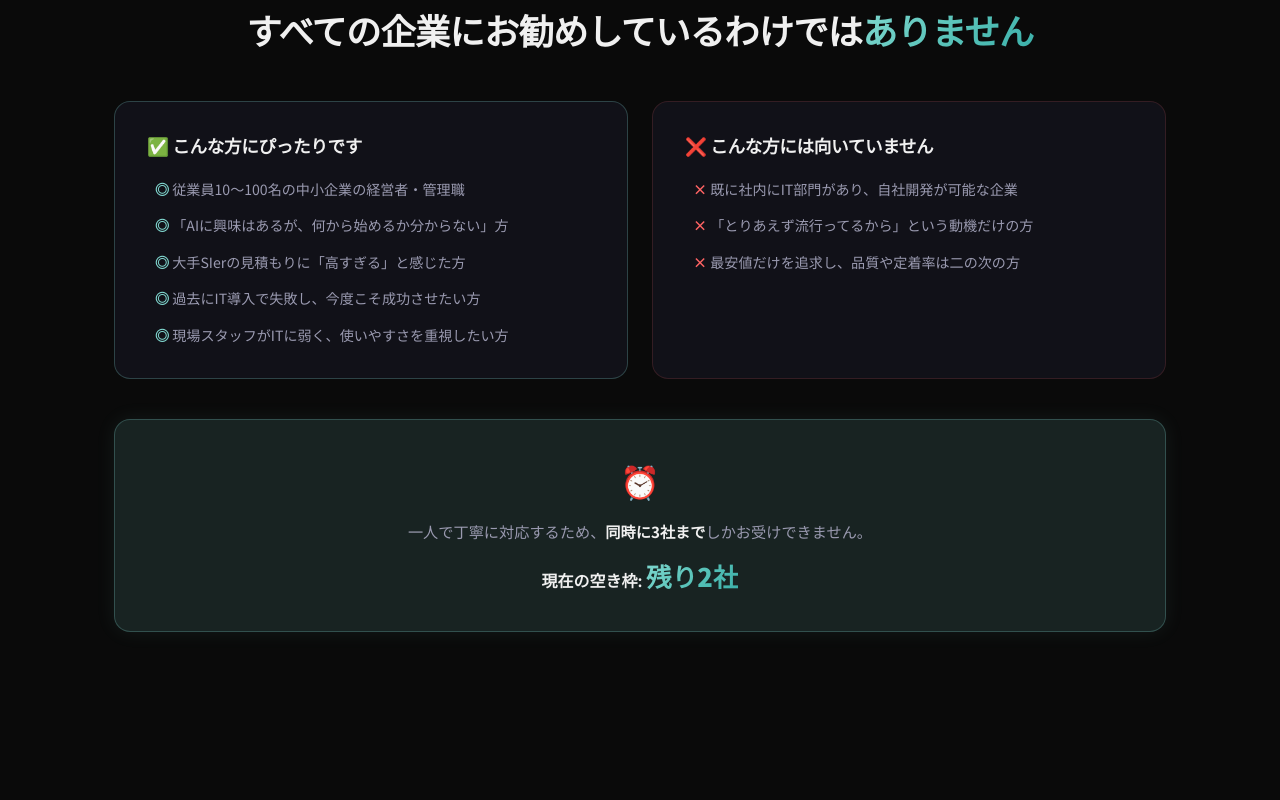
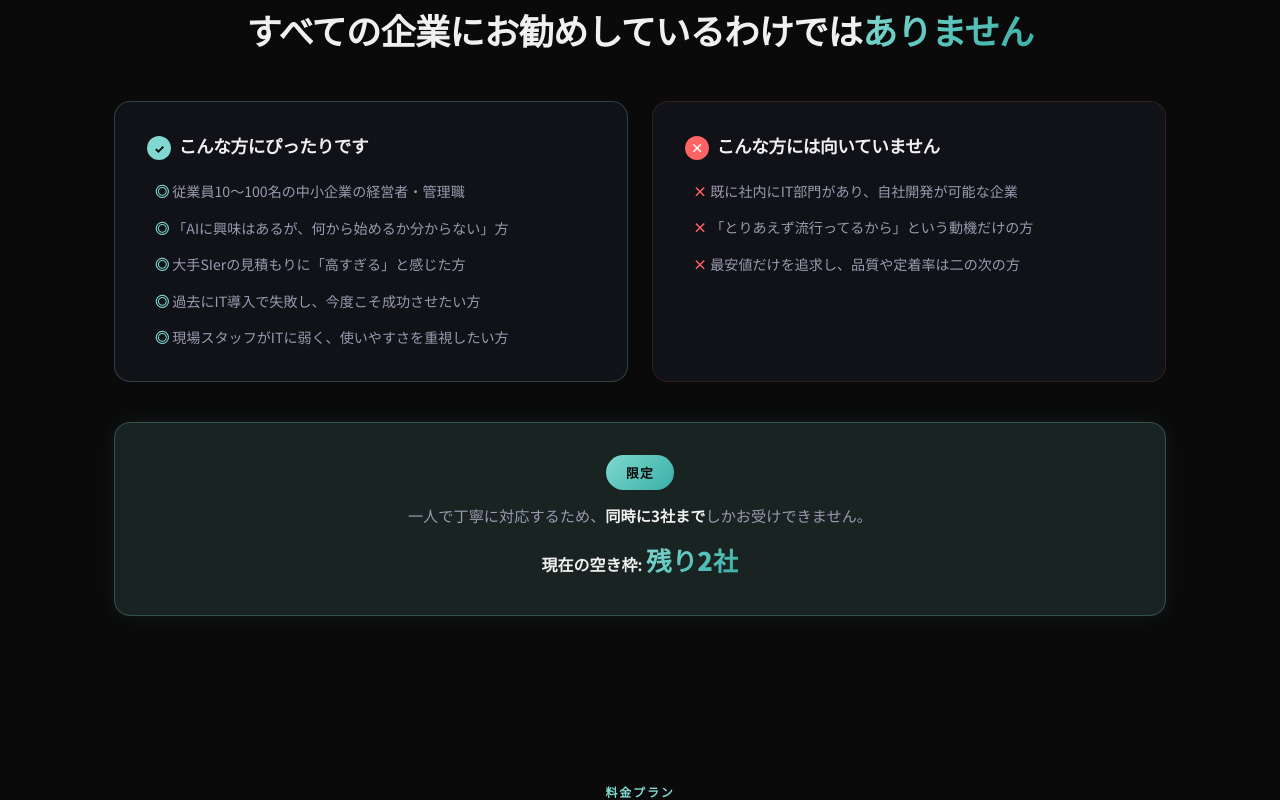
Before and after one commit to akiratakahashi929-cloud/akira-dx-portfolio, a Next.js app: page / in a window 1280 px wide. Shown: the part 6960-7760 px from the top of the page. Built offline with nearby package versions, Linux system fonts and the light colour scheme.

Commit message:
Replace all emoji with CSS-styled icons, complete emoji-free LP

```diff
--- a/src/app/globals.css
+++ b/src/app/globals.css
@@ -743,6 +743,63 @@ section {
   font-weight: 700;
 }
 
+/* ===== Icon Replacements (no emoji) ===== */
+.icon-check {
+  display: inline-flex;
+  align-items: center;
+  justify-content: center;
+  width: 24px;
+  height: 24px;
+  background: var(--accent);
+  color: #0a0a0a;
+  border-radius: 50%;
+  font-size: 0.75rem;
+  font-weight: 800;
+  flex-shrink: 0;
+  margin-right: 4px;
+}
+
+.icon-cross {
+  display: inline-flex;
+  align-items: center;
+  justify-content: center;
+  width: 24px;
+  height: 24px;
+  background: var(--danger);
+  color: #fff;
+  border-radius: 50%;
+  font-size: 0.8rem;
+  font-weight: 800;
+  flex-shrink: 0;
+  margin-right: 4px;
+}
+
+.urgency-icon-styled {
+  display: inline-block;
+  padding: 6px 20px;
+  background: var(--gradient-hero);
+  color: #0a0a0a;
+  font-size: 0.8rem;
+  font-weight: 800;
+  border-radius: 50px;
+  letter-spacing: 0.1em;
+  margin-bottom: 12px;
+}
+
+.benefit-check {
+  display: inline-flex;
+  align-items: center;
+  justify-content: center;
+  width: 20px;
+  height: 20px;
+  background: var(--accent);
+  color: #0a0a0a;
+  border-radius: 50%;
+  font-size: 0.65rem;
+  font-weight: 800;
+  flex-shrink: 0;
+}
+
 .narrow-urgency {
   margin-top: 40px;
 }
--- a/src/app/page.tsx
+++ b/src/app/page.tsx
@@ -351,7 +351,7 @@ export default function Home() {
 
           <div className="narrow-grid">
             <div className="card narrow-card narrow-yes">
-              <h3>✅ こんな方にぴったりです</h3>
+              <h3><span className="icon-check">✓</span> こんな方にぴったりです</h3>
               <ul>
                 <li>従業員10〜100名の中小企業の経営者・管理職</li>
                 <li>「AIに興味はあるが、何から始めるか分からない」方</li>
@@ -361,7 +361,7 @@ export default function Home() {
               </ul>
             </div>
             <div className="card narrow-card narrow-no">
-              <h3>❌ こんな方には向いていません</h3>
+              <h3><span className="icon-cross">×</span> こんな方には向いていません</h3>
               <ul>
                 <li>既に社内にIT部門があり、自社開発が可能な企業</li>
                 <li>「とりあえず流行ってるから」という動機だけの方</li>
@@ -372,7 +372,7 @@ export default function Home() {
 
           <div className="narrow-urgency">
             <div className="urgency-box">
-              <p className="urgency-icon">⏰</p>
+              <p className="urgency-icon-styled">限定</p>
               <p className="urgency-text">
                 一人で丁寧に対応するため、<strong>同時に3社まで</strong>しかお受けできません。
               </p>
@@ -449,15 +449,15 @@ export default function Home() {
 
             <div className="cta-benefits">
               <div className="cta-benefit-item">
-                <span className="benefit-check">✅</span>
+                <span className="benefit-check">✓</span>
                 <span>30分の無料診断で「自動化できるポイント」を<strong>3つ</strong>お伝えします</span>
               </div>
               <div className="cta-benefit-item">
-                <span className="benefit-check">✅</span>
+                <span className="benefit-check">✓</span>
                 <span>売り込みは一切しません。合わなければそれでOK</span>
               </div>
               <div className="cta-benefit-item">
-                <span className="benefit-check">✅</span>
+                <span className="benefit-check">✓</span>
                 <span>相談後、<strong>改善提案レポートを無料</strong>でお渡しします</span>
               </div>
             </div>
```
